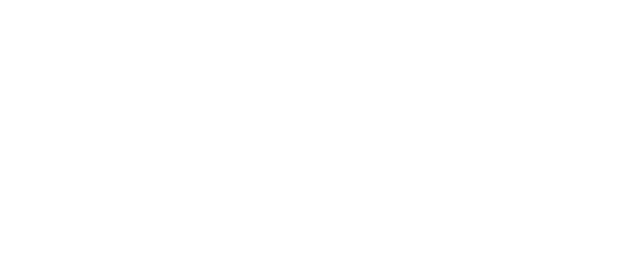
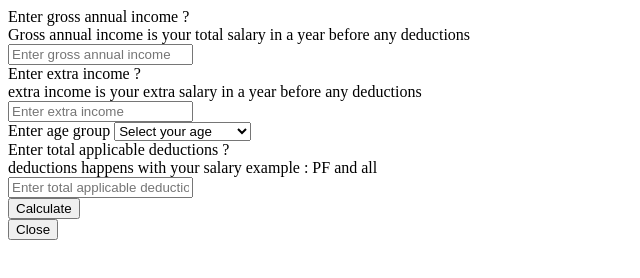
Before and after one commit to PantherForce/internship-assignment, a plain HTML site: page index.html in a window 1280 px wide. Shown: the whole page, without its empty margins (0-640 px from the left). Drawn offline with Linux system fonts and the light colour scheme.

Commit message:
chore :added-html-slekton

```diff
--- a/index.html
+++ b/index.html
@@ -3,7 +3,108 @@
   <head>
     <meta charset="UTF-8" />
     <meta name="viewport" content="width=device-width, initial-scale=1.0" />
-    <title>Document</title>
+    <title>Income Tax Estimator</title>
   </head>
-  <body></body>
+  <body>
+    <div class="container mt-5">
+      <div class="taxcalculatorbody">
+        <form id="incomeTaxCalculator">
+          <div class="input-wrapper">
+            <label for="annualIncome">Enter gross annual income</label>
+            <span class="question-mark">?</span>
+            <div class="tooltip-text">
+              Gross annual income is your total salary in a year before any
+              deductions
+            </div>
+            <input
+              type="text"
+              class="form-control"
+              id="annualIncome"
+              placeholder="Enter gross annual income"
+            />
+          </div>
+
+          <div class="input-wrapper">
+            <label for="additionalIncome">Enter extra income</label>
+            <span class="question-mark">?</span>
+            <div class="tooltip-text">
+              extra income is your extra salary in a year before any deductions
+            </div>
+            <input
+              type="text"
+              class="form-control"
+              id="additionalIncome"
+              placeholder="Enter extra income"
+            />
+            <span
+              class="warning-sign"
+              data-toggle="tooltip"
+              title="Please check your input"
+            ></span>
+          </div>
+          <div class="input-wrapper">
+            <label for="userAge">Enter age group</label>
+            <select class="form-control" id="userAge">
+              <option value="">Select your age</option>
+              <option value="<40">Under 40</option>
+              <option value="40-59">Between 40 and 59</option>
+              <option value=">=60">60 or older</option>
+            </select>
+            <span
+              class="warning-sign"
+              data-toggle="tooltip"
+              title="This field is required"
+            ></span>
+          </div>
+          <div class="input-wrapper">
+            <label for="taxDeductions">Enter total applicable deductions</label>
+            <span class="question-mark">?</span>
+            <div class="tooltip-text">
+              deductions happens with your salary example : PF and all
+            </div>
+            <input
+              type="text"
+              class="form-control"
+              id="taxDeductions"
+              placeholder="Enter total applicable deductions"
+            />
+            <span
+              class="warning-sign"
+              data-toggle="tooltip"
+              title="Please check your input"
+            ></span>
+          </div>
+          <div class="Calculate-btn">
+            <button type="submit" class="close-btn">Calculate</button>
+          </div>
+        </form>
+      </div>
+      <div class="modals-body">
+        <div
+          class="modal fade"
+          id="calculationResultModal"
+          tabindex="-1"
+          role="dialog"
+          aria-labelledby="modalTitle"
+          aria-hidden="true"
+        >
+          <div class="modal-dialog" role="document">
+            <div class="modal-content">
+              <div class="modal-body"></div>
+              <div class="modal-header">
+                <button
+                  type="button"
+                  class="close"
+                  data-dismiss="modal"
+                  aria-label="Close"
+                >
+                  <span class="btn btn-primary" aria-hidden="true">Close</span>
+                </button>
+              </div>
+            </div>
+          </div>
+        </div>
+      </div>
+    </div>
+  </body>
 </html>
```
